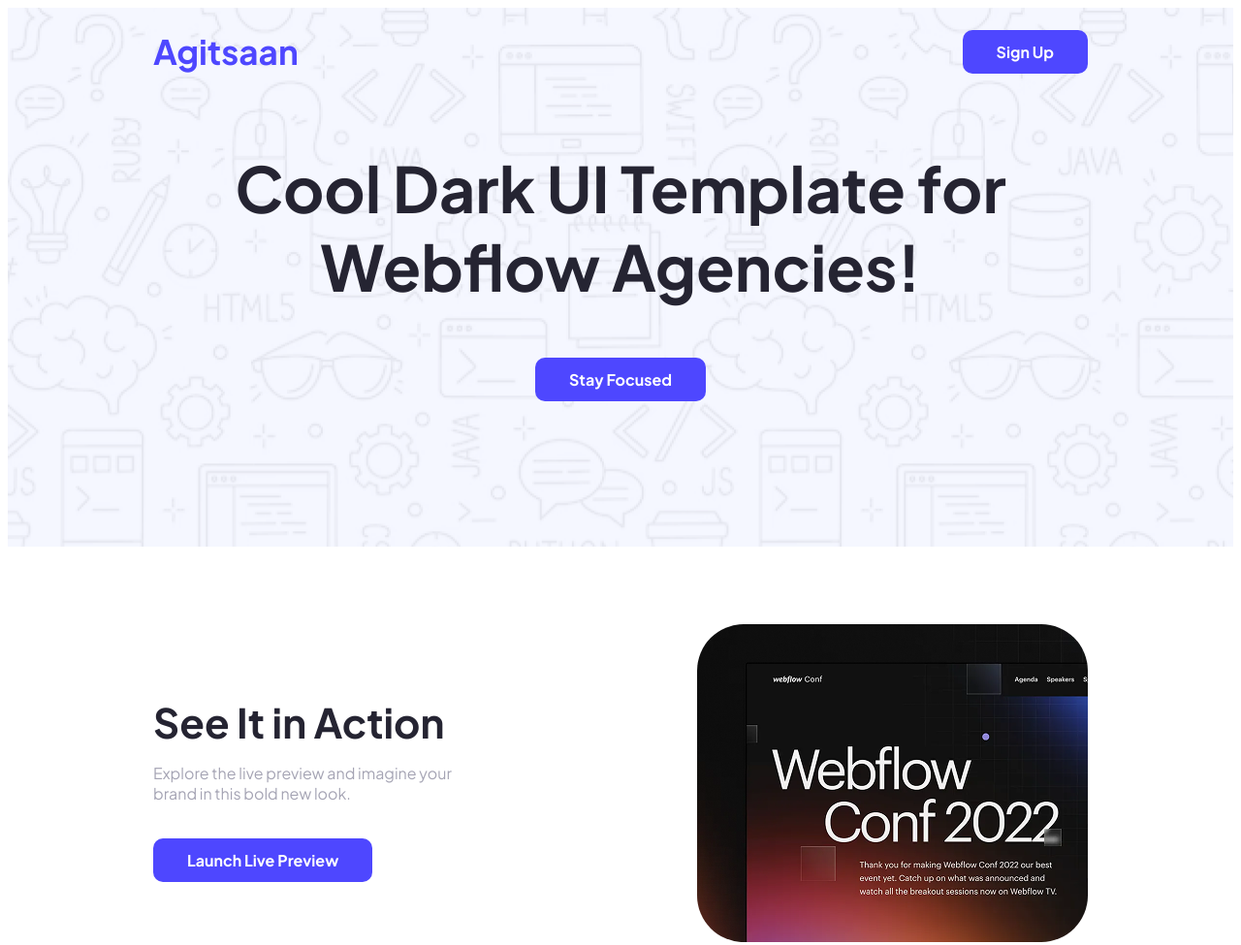
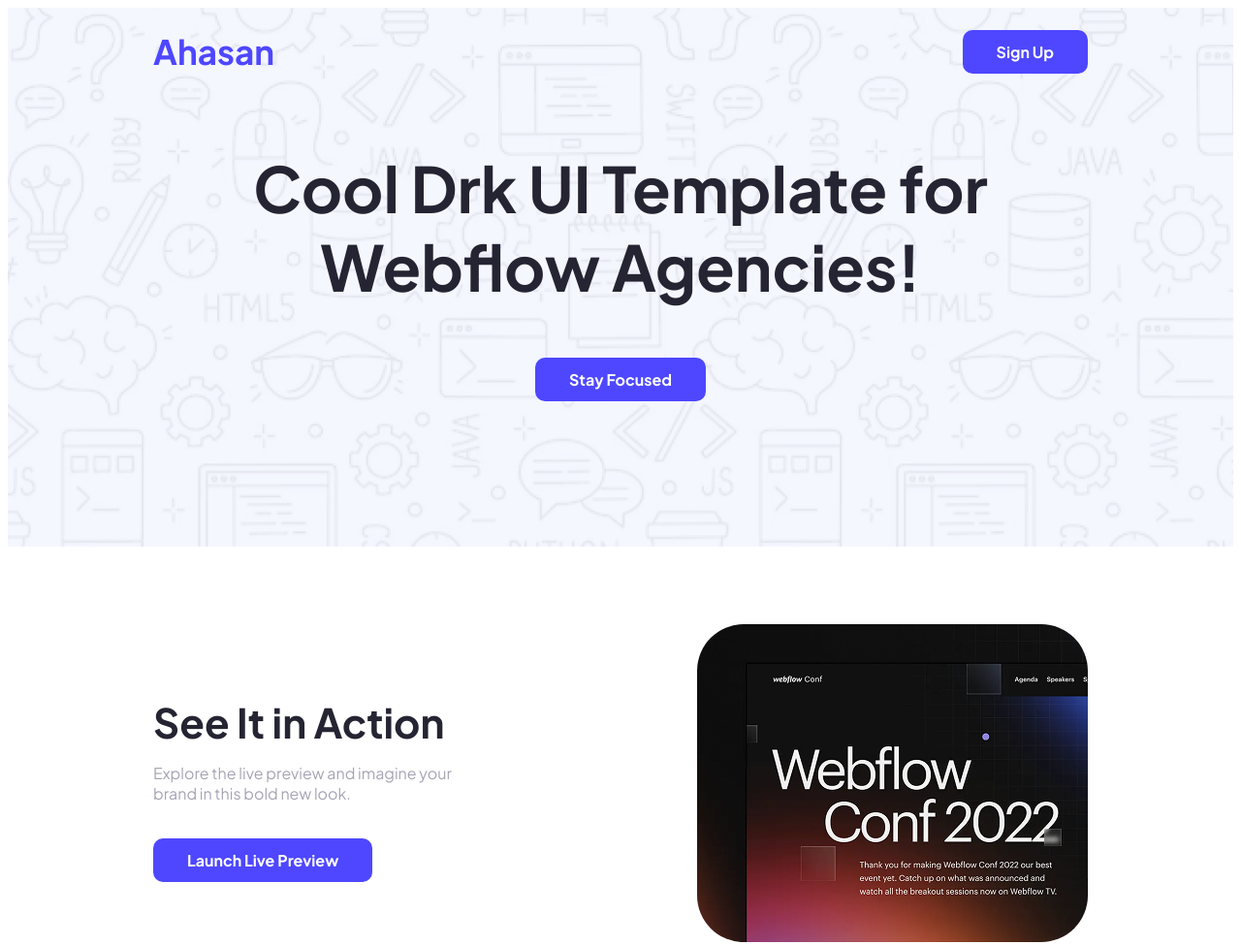
Before and after one commit to ahasansafayet7/First-web-flow15, a plain HTML site: page index.html in a window 1280 px wide. Shown: the top 975 px of the page at 97% size. Drawn offline with Linux system fonts and the light colour scheme.

Commit message:
h2 class caracation

```diff
--- a/index.html
+++ b/index.html
@@ -14,11 +14,11 @@
     <header id="banner-container">
         <div id="banner">
             <div class="navber">
-                <h1 class="mt-15">Agitsaan</h1>
+                <h1 class="mt-15">Ahasan</h1>
                 <a href=""><button class="btn-15">Sign Up</button></a>
             </div>
             <div class="banner-btn">
-                <h2 class="ii2-1">Cool Dark UI Template for <br> Webflow Agencies!</h2>
+                <h2 class="ii2-1">Cool Drk UI Template for <br> Webflow Agencies!</h2>
                 <button class="btn-15">Stay Focused</button>
             </div>
         </div>
```
